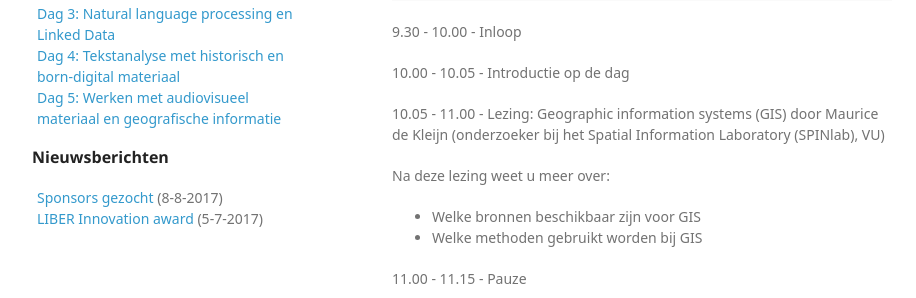
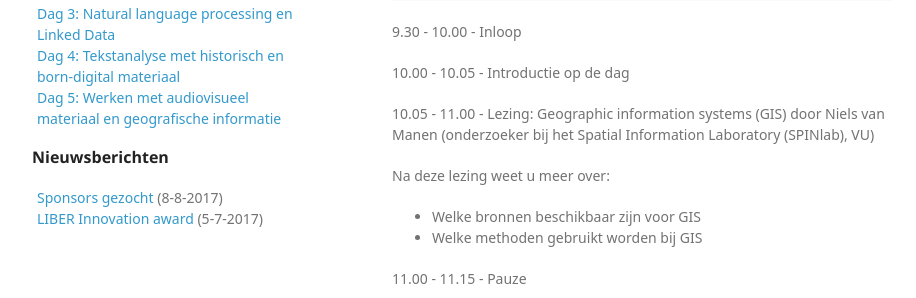
Before and after one commit to DHClinics/dhclinics.github.io, a Jekyll site: the page built from _dag/2017-dag5.md, in a window 1280 px wide and 900 px high. Shown: the part 308-606 px from the top of the window, without its empty margins (178-1094 px from the left). Built offline with Jekyll 4.4.1, drawn with Linux system fonts in a browser that asks for light colours; some web fonts are replaced; a script that is not in the unit is left out.

Commit message:
Update spreker GIS dag 5

```diff
--- a/_dag/2017-dag5.md
+++ b/_dag/2017-dag5.md
@@ -18,7 +18,7 @@ registration: 36306652174
 
 10.00 - 10.05 - Introductie op de dag
 
-10.05 - 11.00 - Lezing: Geographic information systems (GIS) door Maurice de Kleijn (onderzoeker bij het Spatial Information Laboratory (SPINlab), VU)
+10.05 - 11.00 - Lezing: Geographic information systems (GIS) door Niels van Manen (onderzoeker bij het Spatial Information Laboratory (SPINlab), VU)
 
 Na deze lezing weet u meer over:
 
```
